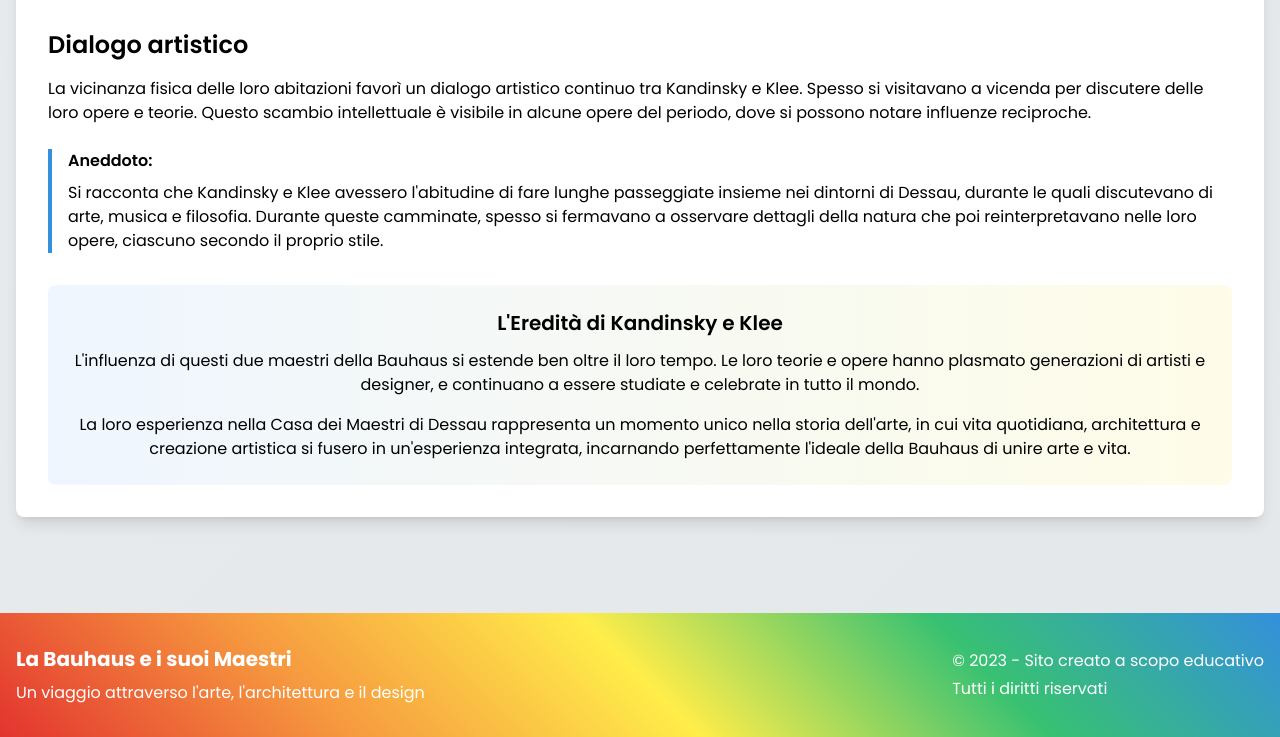
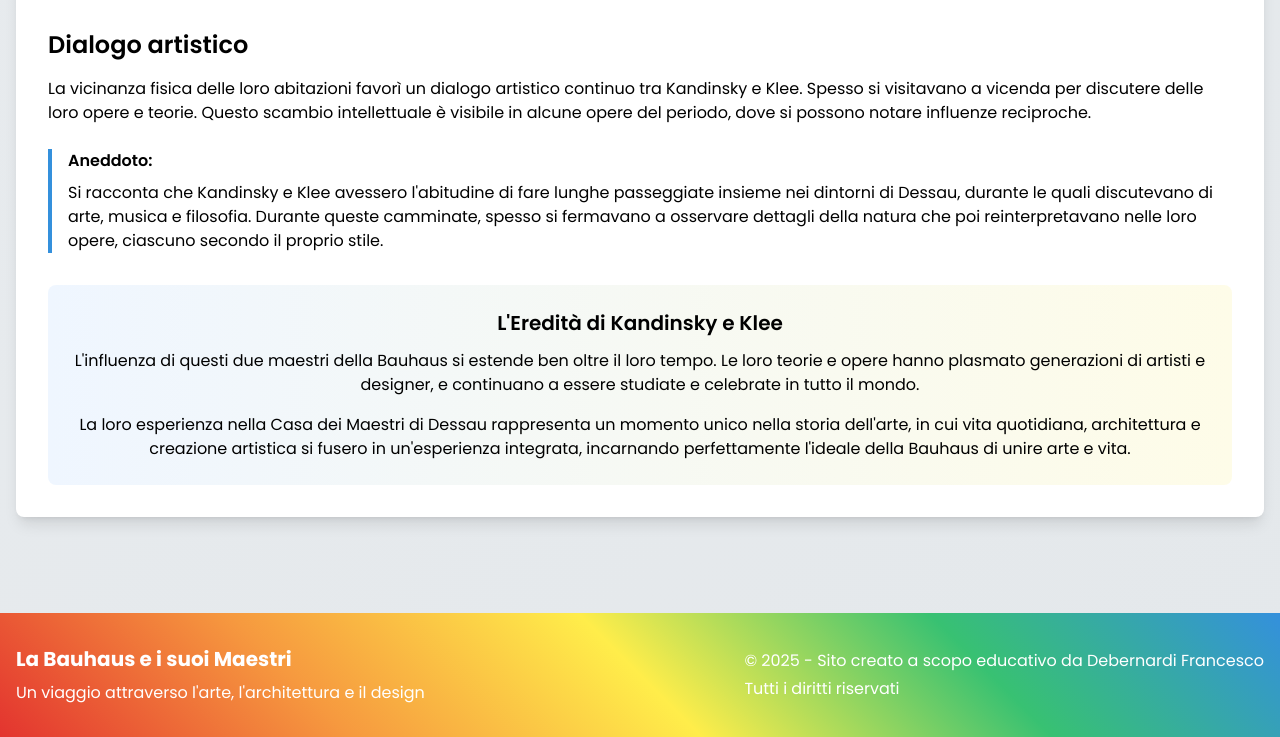
Before and after one commit to francescodebe/sito-bauhaus, a plain HTML site: page script_sito_bauhaus.html in a window 1280 px wide. Shown: the part 9669-10406 px from the top of the page. Drawn offline with nearby package versions, Linux system fonts and the light colour scheme.

Commit message:
script_sito_bauhaus.html

```diff
--- a/script_sito_bauhaus.html
+++ b/script_sito_bauhaus.html
@@ -667,7 +667,7 @@
                     <p class="mt-2">Un viaggio attraverso l'arte, l'architettura e il design</p>
                 </div>
                 <div>
-                    <p>© 2023 - Sito creato a scopo educativo</p>
+                    <p>© 2025 - Sito creato a scopo educativo da Debernardi Francesco</p>
                     <p class="mt-1">Tutti i diritti riservati</p>
                 </div>
             </div>
```
